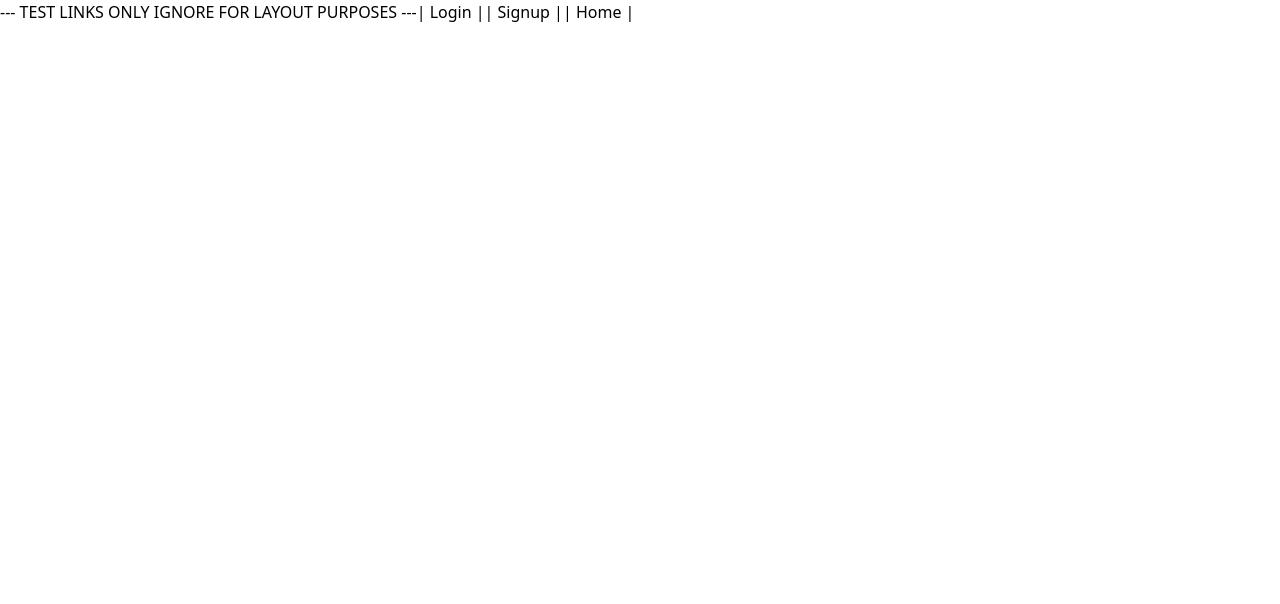
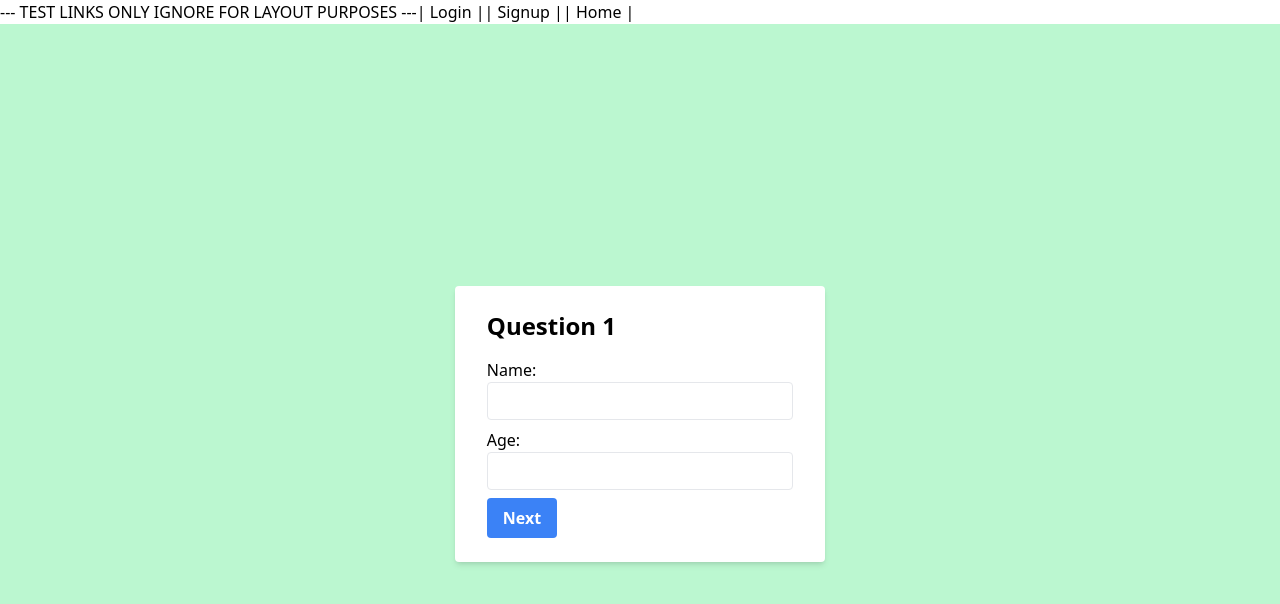
Before and after one commit to tcunningham203/babysitter-finder, a React (Create React App) app in the folder client/: page /signupbsq/0 in a window 1280 px wide. Shown: the top 604 px of the page. Built offline with nearby package versions, Linux system fonts and the light colour scheme.

Commit message:
placeholder quiz pages for parents

```diff
--- a/client/src/App.css
+++ b/client/src/App.css
@@ -5,11 +5,39 @@
   100% {
     transform: translateY(-40%);
     opacity: 0;
+
   }
 }
 
 .animate-slide-up {
   animation: slide-up 1.3s ease forwards;
+}
+
+.animate-bg-1 {
+  animation: color-change1 1.3s ease forwards;
+}
+.animate-bg-2 {
+  animation: color-change2 1.3s ease forwards;
+}
+
+@keyframes color-change1 {
+  0% {
+    background-color: #c2fdff;
+  }
+  100% {
+    background-color: #414141;
+
+  }
+}
+
+@keyframes color-change2 {
+  0% {
+    background-color: #ddffc9;
+  }
+  100% {
+    background-color: #ff0000;
+
+  }
 }
 
 /* HOVER EFFECTS TO CHANGE MAP COLOR */
--- a/client/src/App.js
+++ b/client/src/App.js
@@ -5,8 +5,9 @@ import {Routes, NavLink, Route} from 'react-router-dom'
 import Signup from "./components/NewUserQuiz/signup";
 import Login from "./components/Login";
 import Bookmarks from "./components/pages/Bookmarked"
-import BabySitterQuestions from './components/NewUserQuiz/BabysitterQ';
-import ParentQuestions from './components/NewUserQuiz/ParentQ';
+import BabysitterQ0 from './components/NewUserQuiz/BabysitterQ0';
+import BabysitterQ1 from './components/NewUserQuiz/BabysitterQ1';
+import ParentQ0 from './components/NewUserQuiz/ParentQ0';
 
 function App() {
   return (
@@ -19,8 +20,9 @@ function App() {
   <Route path="/home" element={<Home/>}/>
   <Route path="/login" element={<Login/>}/>
   <Route path="/map" element={<Map />}/>
-  <Route path="/signupbsq" element={<BabySitterQuestions />}/>
-  <Route path="/signuppq" element={<ParentQuestions />}/>
+  <Route path="/signupbsq/0" element={<BabysitterQ0 />}/>
+  <Route path="/signupbsq/1" element={<BabysitterQ1 />}/>
+  <Route path="/signuppq/0" element={<ParentQ0 />}/>
   <Route path="/signup" element={<Signup />}/>
   <Route path="/bookmarks" element={<Bookmarks/>}/>
 </Routes>
--- a/client/src/components/NewUserQuiz/BabysitterQ.js
+++ /dev/null
@@ -1,14 +0,0 @@
-import React from "react";
-
-
-function BabySitterQuestions () {
-    return (
-        <div className="bg-yellow-200 min-h-screen">
-
-        <h1>BABYSITTER QUIZ STARTS HERE</h1>
-
-        </div>
-    )
-}
-
-export default BabySitterQuestions;
--- /dev/null
+++ b/client/src/components/NewUserQuiz/BabysitterQ0.js
@@ -0,0 +1,54 @@
+import React, { useState } from 'react';
+import { useNavigate } from 'react-router-dom';
+
+const BabysitterQ0 = () => {
+  const [name, setName] = useState('');
+  const [age, setAge] = useState('');
+  // Add more state variables for other form inputs
+
+  const navigate = useNavigate();
+
+  const handleNext = (e) => {
+    e.preventDefault();
+    navigate('/signupbsq/1'); // Navigate to the next question page
+  };
+
+  return (
+    <div className="bg-green-200 min-h-screen flex-col flex items-center justify-center">
+      <div className="bg-white shadow-md rounded px-8 py-6">
+        <form onSubmit={handleNext}>
+          <h2 className="text-2xl font-bold mb-4">Question 1</h2>
+          <label htmlFor="name" className="block mb-2">
+            Name:
+            <input
+              type="text"
+              id="name"
+              value={name}
+              onChange={(e) => setName(e.target.value)}
+              className="border rounded w-full py-2 px-3 text-gray-700 leading-tight focus:outline-none focus:shadow-outline"
+            />
+          </label>
+          <label htmlFor="age" className="block mb-2">
+            Age:
+            <input
+              type="number"
+              id="age"
+              value={age}
+              onChange={(e) => setAge(e.target.value)}
+              className="border rounded w-full py-2 px-3 text-gray-700 leading-tight focus:outline-none focus:shadow-outline"
+            />
+          </label>
+          {/* Add more form inputs for the current question */}
+          <button
+            type="submit"
+            className="bg-blue-500 hover:bg-blue-700 text-white font-bold py-2 px-4 rounded focus:outline-none focus:shadow-outline"
+          >
+            Next
+          </button>
+        </form>
+      </div>
+    </div>
+  );
+};
+
+export default BabysitterQ0;
--- /dev/null
+++ b/client/src/components/NewUserQuiz/BabysitterQ1.js
@@ -0,0 +1,67 @@
+import React, { useState } from 'react';
+import { useNavigate } from 'react-router-dom';
+
+const BabysitterQ1 = () => {
+  const [experience, setExperience] = useState('');
+  const [availability, setAvailability] = useState('');
+  // Add more state variables for other form inputs
+
+  const navigate = useNavigate();
+
+  const handleNext = (e) => {
+    e.preventDefault();
+    navigate('/signupbsq/2'); // Navigate to the next question page
+  };
+
+  const handlePrevious = (e) => {
+    e.preventDefault();
+    navigate('/signupbsq/0'); // Navigate to the previous question page
+  };
+
+  return (
+    <div className="bg-green-200 min-h-screen flex-col flex items-center justify-center">
+      <div className="bg-white shadow-md rounded px-8 py-6">
+        <form onSubmit={handleNext}>
+          <h2 className="text-2xl font-bold mb-4">Question 2</h2>
+          <label htmlFor="experience" className="block mb-2">
+            Experience:
+            <textarea
+              id="experience"
+              value={experience}
+              onChange={(e) => setExperience(e.target.value)}
+              className="border rounded w-full py-2 px-3 text-gray-700 leading-tight focus:outline-none focus:shadow-outline"
+            />
+          </label>
+          <label htmlFor="availability" className="block mb-2">
+            Availability:
+            <input
+              type="text"
+              id="availability"
+              value={availability}
+              onChange={(e) => setAvailability(e.target.value)}
+              className="border rounded w-full py-2 px-3 text-gray-700 leading-tight focus:outline-none focus:shadow-outline"
+            />
+          </label>
+          {/* Add more form inputs for the current question */}
+          <div className="flex justify-between">
+            <button
+              type="button"
+              onClick={handlePrevious}
+              className="bg-gray-500 hover:bg-gray-700 text-white font-bold py-2 px-4 rounded focus:outline-none focus:shadow-outline"
+            >
+              Previous
+            </button>
+            <button
+              type="submit"
+              className="bg-blue-500 hover:bg-blue-700 text-white font-bold py-2 px-4 rounded focus:outline-none focus:shadow-outline"
+            >
+              Next
+            </button>
+          </div>
+        </form>
+      </div>
+    </div>
+  );
+};
+
+export default BabysitterQ1;
--- a/client/src/components/NewUserQuiz/ParentQ.js
+++ b/client/src/components/NewUserQuiz/ParentQ0.js
@@ -1,7 +1,7 @@
 import React from "react";
 
 
-function ParentQuestions () {
+function ParentQ0 () {
     return (
         <div className="bg-purple-200 min-h-screen">
 
@@ -11,4 +11,4 @@ function ParentQuestions () {
     )
 }
 
-export default ParentQuestions;
+export default ParentQ0;
--- a/client/src/components/NewUserQuiz/signup.js
+++ b/client/src/components/NewUserQuiz/signup.js
@@ -10,6 +10,7 @@ const Signup = () => {
   const [userType, setUserType] = useState('');
   const [showAlert, setShowAlert] = useState(false);
   const [isAnimating, setIsAnimating] = useState(false);
+  const [isAnimating2, setIsAnimating2] = useState(false);
   const navigate = useNavigate();
 
   const handleSubmit = (e) => {
@@ -32,14 +33,20 @@ const Signup = () => {
     //   confirmPassword !== '' &&
     //   userType !== ''
     // ) {
-      setIsAnimating(true);
-      setTimeout(() => {
+
+
         if (userType === 'babysitter') {
-          navigate('/signupbsq'); // Navigate to /signupbsq for babysitters
+            setIsAnimating(true);
+            setTimeout(() => {
+          navigate('/signupbsq/0');
+            }, 1300);// Navigate to /signupbsq for babysitters
         } else if (userType === 'parent') {
-          navigate('/signuppq'); // Navigate to /signuppq for parents
+            setIsAnimating2(true);
+            setTimeout(() => {
+          navigate('/signuppq/0');
+        }, 1300);// Navigate to /signuppq for parents
         }
-      }, 1300);
+
     // } else {
     //   setShowAlert(true);
     // }
@@ -51,11 +58,15 @@ const Signup = () => {
   };
 
   return (
-    <div className="bg-gray-200 min-h-screen flex-col flex items-center justify-center">
+    <div className={`  bg-gray-200 min-h-screen flex-col flex items-center justify-center ${isAnimating2 ? 'animate-bg-2' : ''
+} ${isAnimating ? 'animate-bg-1' : ''
+}`}>
       <div
         className={`  ${
           isAnimating ? 'animate-slide-up' : ''
-        }`}
+        } ${
+            isAnimating2 ? 'animate-slide-up' : ''
+          }`}
       >
 
         <form onSubmit={handleSubmit}>
@@ -70,7 +81,7 @@ const Signup = () => {
               Sign up with CubCare
             </div>
             <div className="block text-gray-700 text-center text-xl font-bold mb-2" htmlFor="lastName">
-              Make everything easier.
+            Make finding child care easy.
             </div>
             <input
               className="appearance-none border rounded w-full py-2 px-3 text-gray-700 leading-tight focus:outline-none focus:shadow-outline"
```
